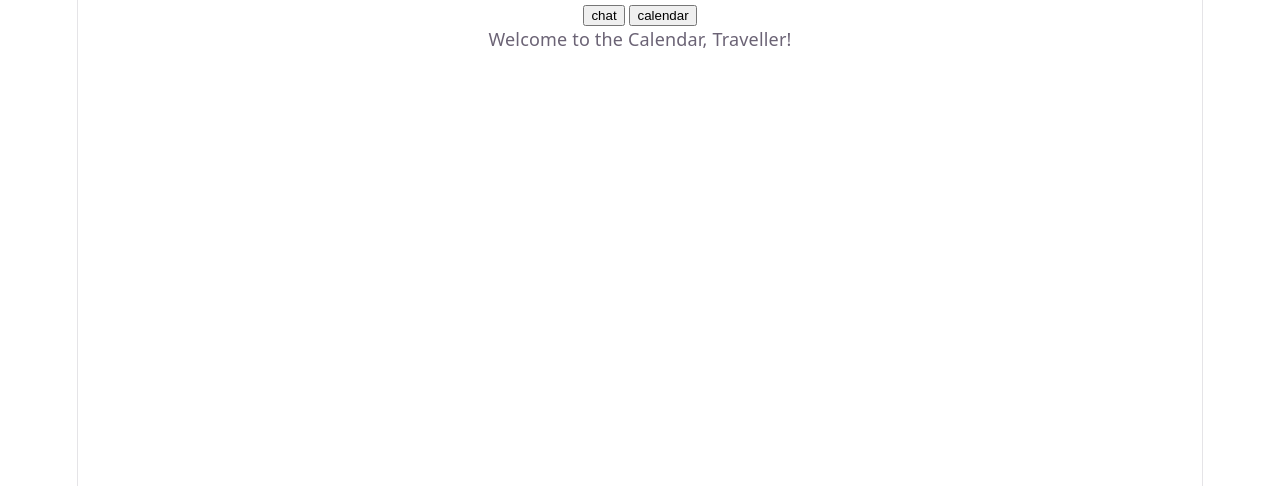
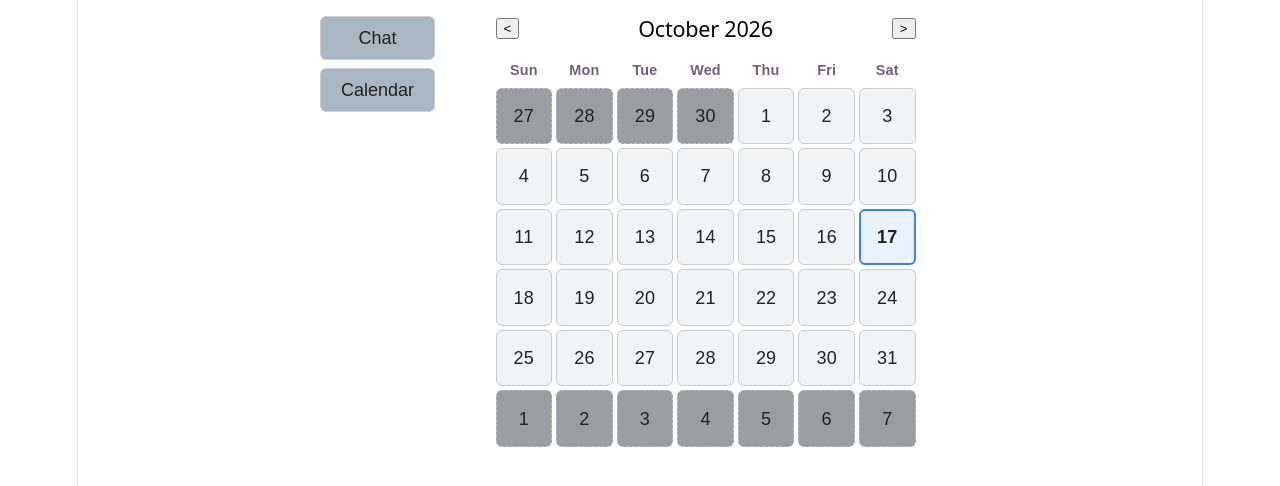
Before and after one commit to jcarmichael-art/screamingJoyouslyInDaClub, a React (Vite) app: page / in a window 1280 px wide. Shown: the top 486 px of the page. Built offline with nearby package versions, Linux system fonts and the light colour scheme.

Commit message:
added a basic calendar

```diff
--- a/src/components/calendar/calendar.jsx
+++ b/src/components/calendar/calendar.jsx
@@ -8,14 +8,72 @@
 
 // this will be doing the C, R, U, and D in CRUD
 //
+import { useState } from 'react'
+import Styles from './calendar.module.css'
+
+const weekdays = ['Sun', 'Mon', 'Tue', 'Wed', 'Thu', 'Fri', 'Sat'];
+const months = ['Jan', 'Feb', 'Mar', 'Apr', 'May', 'June', 'July', 'Aug', 'Sep', 'Oct', 'Nov', 'Dec'];
 
 
 export default function Calendar()
 {
+    const [currentDate, setCurrentDate] = useState(new Date());
+
+    const year = currentDate.getFullYear();
+    const month = currentDate.getMonth();
+
+    const firstDayIndex = new Date(year, month, 1).getDay();
+
+    const totalDays = new Date(year, month + 1, 0).getDate();
+
+    const lastMonth = () => setCurrentDate(new Date(year, month - 1, 1));
+    const nextMonth = () => setCurrentDate(new Date(year, month + 1, 1));
+
+    let lastMonthDays = 0;
+    let currentMonthDays = 0;
+
+
+    const calendarCells = [];
+    for (let i = 0; i < firstDayIndex; i++)
+    {
+        lastMonthDays = i + 1;
+        const prevdays = new Date(year, month, 0 - i).getDate()
+        calendarCells.push(<div key={`prev-${i}`} className={Styles.otherMonth}> {prevdays} </div>);
+    }
+
+    calendarCells.reverse();
+
+    for (let day = 1; day <= totalDays; day++)
+    {
+        currentMonthDays = day;
+        const isToday = new Date().toDateString() === new Date(year, month, day).toDateString();
+        calendarCells.push(<div key={day} className={isToday ? `${Styles.today}` : ''}>
+        {day}
+        </div>)
+    }
+
+    for (let j = currentMonthDays + lastMonthDays, count = 1; j < 42; j++, count++)
+    {
+        const nextDays = new Date(year, month + 1, count).getDate()
+        calendarCells.push(<div key={`next-${j}`} className={Styles.otherMonth}> {nextDays} </div>);
+    }
+
+
     return (
-    <div>
-        <p>Welcome to the Calendar, Traveller!</p>
+    <div className={Styles.calendar}>
+      <div className={Styles.calendarHeader}>
+        <button onClick={lastMonth}>&lt;</button>
+        <h2>{currentDate.toLocaleString('default', { month: 'long', year: 'numeric' })}</h2>
+        <button onClick={nextMonth}>&gt;</button>
+      </div>
+
+      <div className={Styles.weekdayGrid}>
+        {weekdays.map(day => <div key={day} className={Styles.weekday}>{day}</div>)}
+      </div>
+
+      <div className={Styles.daysGrid}>
+        {calendarCells}
+      </div>
     </div>
-
     )
 }
--- a/src/components/calendar/calendar.module.css
+++ b/src/components/calendar/calendar.module.css
@@ -0,0 +1,66 @@
+.calendar {
+  max-width: 420px;
+  margin: 0 auto;
+  font-family: sans-serif;
+}
+
+.calendarHeader {
+  display: flex;
+  align-items: center;
+  justify-content: space-between;
+  margin-bottom: 12px;
+}
+
+.calendarHeader h2 {
+  margin: 0;
+  font-size: 1.2rem;
+}
+
+/* both rows use the same 7-column grid so they line up */
+.weekdayGrid,
+.daysGrid {
+  display: grid;
+  grid-template-columns: repeat(7, 1fr);
+  gap: 4px;
+}
+
+.weekday {
+  text-align: center;
+  font-size: 0.8rem;
+  font-weight: bold;
+  padding: 4px 0;
+}
+
+/* every direct child of the days grid is a day cell (works for div or button) */
+.daysGrid > * {
+  aspect-ratio: 1;
+  display: flex;
+  align-items: center;
+  justify-content: center;
+  border: 1px solid #ccc;
+  border-radius: 6px;
+  background: #f1f3f5;
+  color: #222;
+  font: inherit;
+}
+
+/* blank cells stay visible but clearly different from real days */
+.otherMonth {
+  border: 1px dashed #b8bec7;
+  background: #9b9da0;
+}
+
+.daysGrid > .today {
+  border: 2px solid #3b82f6;
+  background: #eaf2ff;
+  font-weight: bold;
+}
+
+/* ready for when each day becomes a button */
+.daysGrid > button {
+  cursor: pointer;
+}
+
+.daysGrid > button:hover {
+  background: #e4e7eb;
+}
--- a/src/components/heroPane/heroPane.jsx
+++ b/src/components/heroPane/heroPane.jsx
@@ -16,13 +16,13 @@ export default function HeroPane()
 
     return (
         <>
-        <div>
+        <div className={Styles.container}>
 
-        <div>
+        <div className={Styles.NavButtons}>
         <NavButtons onAction={setHero}/>
         </div>
 
-        <div>
+        <div className={Styles.HeroPane}>
         {hero === 'chat' ? <Chat /> : <div></div>}
         {hero === 'calendar' ? <Calendar /> : <div></div>}
         </div>
--- a/src/components/heroPane/heroPane.module.css
+++ b/src/components/heroPane/heroPane.module.css
@@ -0,0 +1,20 @@
+.container {
+  display: flex;
+  align-items: flex-start;
+  gap: 16px;
+  max-width: 640px;
+  margin: 0 auto;
+  padding: 16px;
+  font-family: sans-serif;
+}
+
+/* wrapper around the nav buttons (the left column) */
+.NavButtons {
+  flex: 0 0 auto;
+}
+
+/* wrapper around whichever screen is showing (takes the remaining space) */
+.HeroPane {
+  flex: 1;
+  min-height: 300px;
+}
--- a/src/components/navButton/navButton.jsx
+++ b/src/components/navButton/navButton.jsx
@@ -7,10 +7,10 @@ export default function NavButtons({onAction})
 
     const heroPanes = {'buttons': ['chat', 'calendar']};
 
-    return  (
+    return (
         <>
 
-        <div>
+        <div className={styles.buttons}>
 
         {heroPanes.buttons.map((button) =>
         {
--- a/src/components/navButton/navButtons.module.css
+++ b/src/components/navButton/navButtons.module.css
@@ -0,0 +1,32 @@
+:root {
+  --backGroundColor: rgb(169, 183, 195);
+   --backGroundHighlight: rgb(189, 203, 215);
+}
+
+
+
+.buttons {
+  display: flex;
+  flex-direction: column;
+  gap: 8px;
+}
+
+.buttons a {
+  display: block;
+}
+
+.buttons button {
+  width: 100%;
+  padding: 8px 20px;
+  border: 1px solid #ccc;
+  border-radius: 6px;
+  background: var(--backGroundColor);
+  color: #222;
+  font: inherit;
+  text-transform: capitalize;
+  cursor: pointer;
+}
+
+.buttons button:hover {
+  background: var(--backGroundHighlight);
+}
```
